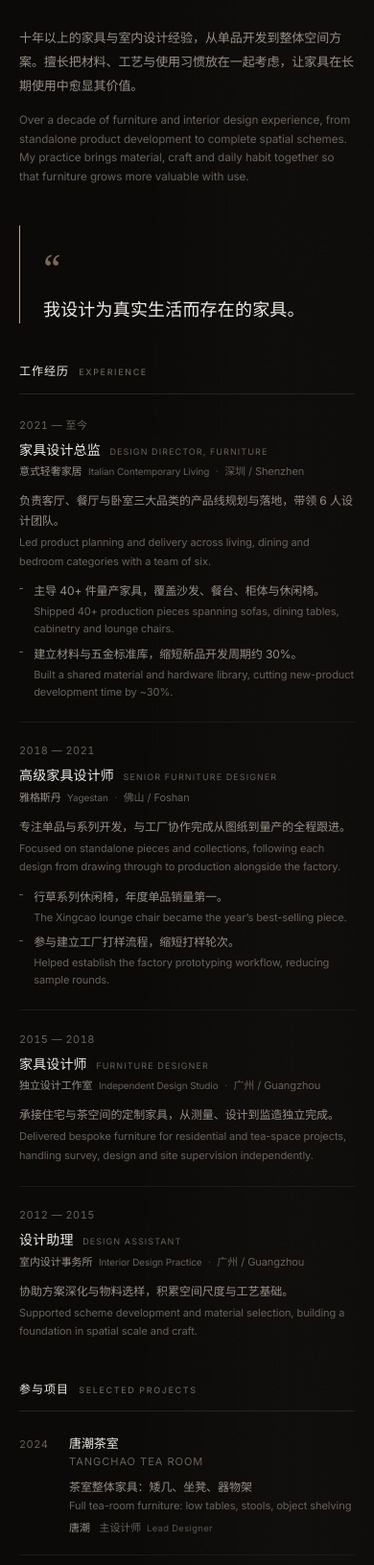
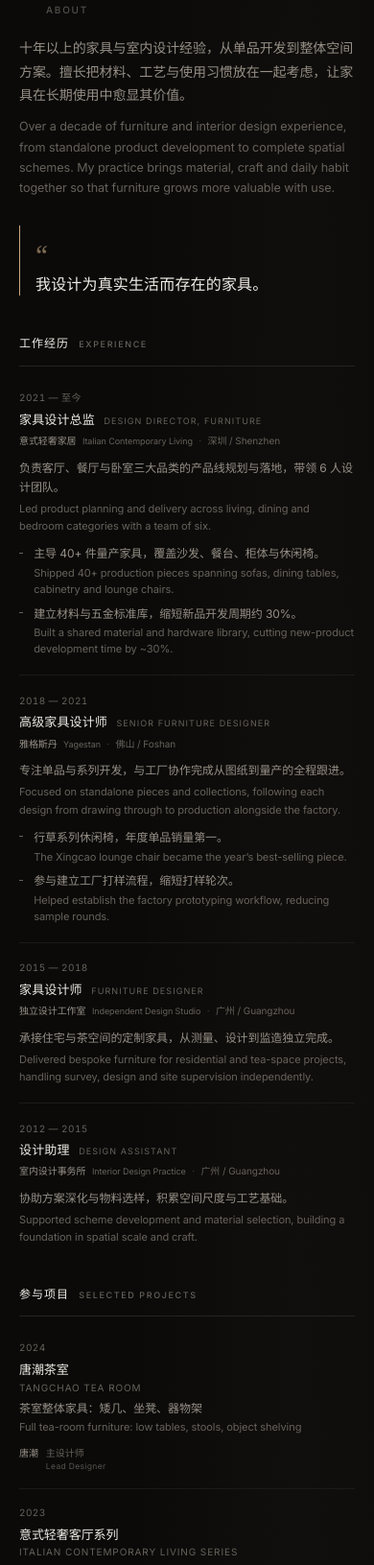
Before and after one commit to guleekangel/LPort1, an Astro site: page / in a window 390 px wide. Shown: the part 8554-10185 px from the top of the page at 96% size. Built offline with nearby package versions, Linux system fonts and the light colour scheme; Astro itself is replaced by a stand-in of ours.

Commit message:
Fix mobile layout and CSS browser compatibility
- Redesign About section mobile breakpoints (single column, readable titles)
- Improve nav and section headers on narrow screens
- Add postcss-preset-env + cssnano to output traditional @media (max-width)
  syntax for older iOS Safari versions that don't support range syntax

```diff
--- a/astro.config.mjs
+++ b/astro.config.mjs
@@ -13,4 +13,12 @@ export default defineConfig({
     // sharp handles AVIF/WebP generation at build time.
     service: { entrypoint: 'astro/assets/services/sharp' },
   },
+  vite: {
+    build: {
+      // Disable Vite's CSS minifier so postcss-preset-env + cssnano in
+      // postcss.config.cjs control final output. This keeps traditional
+      // @media (max-width: ...) syntax for older mobile browsers.
+      cssMinify: false,
+    },
+  },
 });
--- a/package.json
+++ b/package.json
@@ -22,6 +22,8 @@
     "sharp": "^0.35.5"
   },
   "devDependencies": {
+    "cssnano": "^8.0.10",
+    "postcss-preset-env": "^11.6.3",
     "wrangler": "4.168.0"
   }
 }
--- /dev/null
+++ b/postcss.config.cjs
@@ -0,0 +1,14 @@
+module.exports = {
+  plugins: [
+    require('postcss-preset-env')({
+      // Convert modern CSS (including media-query-range syntax) for older
+      // mobile browsers. iOS Safari 15 is widely used in China and does not
+      // support @media (width <= 780px).
+      browsers: ['>= 0.25%', 'iOS >= 13', 'Safari >= 13', 'Chrome >= 80'],
+      preserve: false,
+    }),
+    require('cssnano')({
+      preset: ['default', { convertValues: false }],
+    }),
+  ],
+};
--- a/src/components/About.astro
+++ b/src/components/About.astro
@@ -492,32 +492,105 @@ import { ABOUT, EXPERIENCE, PROJECTS, UI } from '../lib/site';
       position: static;
     }
     .about__intro {
-      max-width: 52ch;
+      max-width: 58ch;
     }
   }
 
-  @media (max-width: 620px) {
+  @media (max-width: 640px) {
+    .about__headline {
+      flex-wrap: wrap;
+      gap: 0.4rem 0.7rem;
+      margin-bottom: 1.25rem;
+    }
+    .about__titles {
+      flex-direction: column;
+      align-items: flex-start;
+      gap: 0.25rem;
+    }
+    .about__title {
+      font-size: clamp(1.875rem, 9vw, 2.75rem);
+      line-height: 0.95;
+    }
+    .about__title-en {
+      font-size: 0.625rem;
+      letter-spacing: 0.18em;
+      opacity: 0.8;
+    }
+    .about__headline .accent-rule {
+      display: none;
+    }
+    .about__intro {
+      font-size: 0.875rem;
+      line-height: 1.75;
+    }
+    .about__intro-en {
+      margin-top: 0.6rem;
+    }
+    .about__quote {
+      margin-top: 1.75rem;
+      padding: 1rem 0 0 1rem;
+    }
+    .about__quote p {
+      font-size: 1rem;
+      line-height: 1.55;
+    }
+    .about__quote-mark {
+      font-size: 1.75rem;
+      margin-bottom: 0.3rem;
+    }
+
     .job {
       grid-template-columns: minmax(0, 1fr);
-      gap: 0.4rem;
+      gap: 0.35rem;
+      padding-block: 1.1rem;
     }
     .job__period {
       padding-top: 0;
+      font-size: 0.625rem;
     }
+    .job__role {
+      font-size: 0.8125rem;
+    }
+    .job__meta {
+      font-size: 0.625rem;
+    }
+    .job__summary {
+      font-size: 0.75rem;
+      line-height: 1.65;
+    }
+    .job__points li {
+      font-size: 0.75rem;
+      line-height: 1.55;
+    }
+
     .project {
-      grid-template-columns: 2.5rem minmax(0, 1fr);
-      gap: 0 0.75rem;
+      grid-template-columns: minmax(0, 1fr);
+      gap: 0.35rem;
+      padding-block: 1rem;
+    }
+    .project__year {
+      font-size: 0.625rem;
     }
     .project__aside {
-      grid-column: 2;
       flex-direction: row;
-      gap: 0.6rem;
+      gap: 0.5rem;
       text-align: left;
+      margin-top: 0.25rem;
+    }
+    .project__name {
+      font-size: 0.8125rem;
+    }
+    .project__name-en {
+      font-size: 0.625rem;
+    }
+    .project__scope {
+      font-size: 0.75rem;
+      line-height: 1.55;
       margin-top: 0.35rem;
     }
-    .project__role-en {
-      display: inline;
-      margin-left: 0.3em;
+    .project__client,
+    .project__role {
+      font-size: 0.625rem;
     }
   }
 </style>
```
Also changed, not shown: 1 other file.
